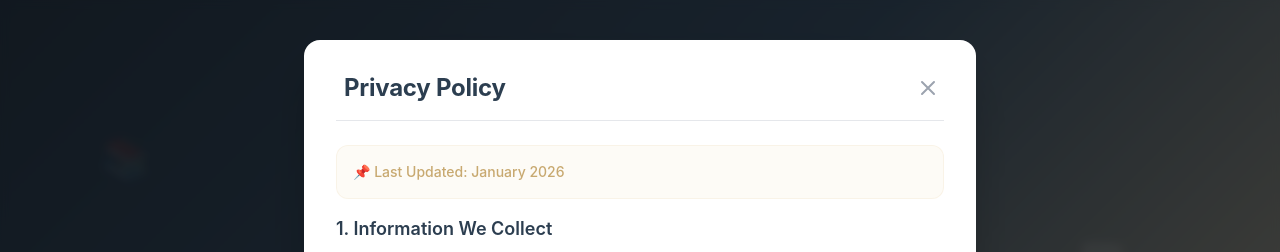
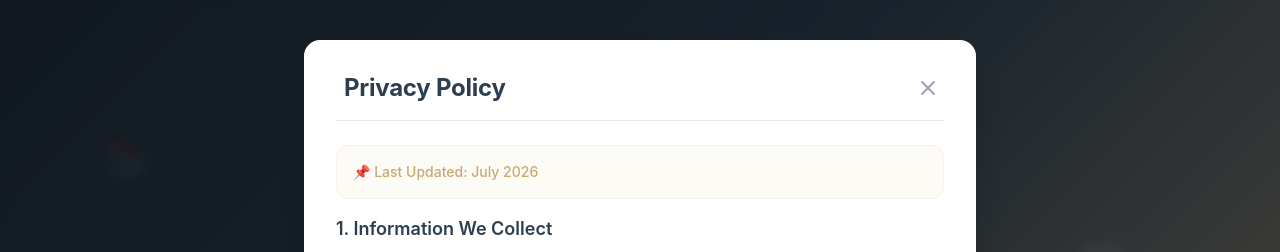
Before and after one commit to eljohnluar/educ_reading_system, a React (Vite) app: page /register in a window 1280 px wide. Both pictures are taken after a click on the button "Privacy Policy". Shown: the top 252 px of the page. Built offline with nearby package versions, Linux system fonts and the light colour scheme; no server answers.

Commit message:
Update last updated date in Register component

```diff
--- a/src/components/auth/Register.jsx
+++ b/src/components/auth/Register.jsx
@@ -294,7 +294,7 @@ export default function Register() {
               <div className="space-y-4 text-gray-700">
                 <div className="bg-gold/10 rounded-xl p-4 border border-gold/20">
                   <p className="text-sm font-medium text-gold-dark">
-                    📌 Last Updated: January 2026
+                    📌 Last Updated: July 2026
                   </p>
                 </div>
 
```
